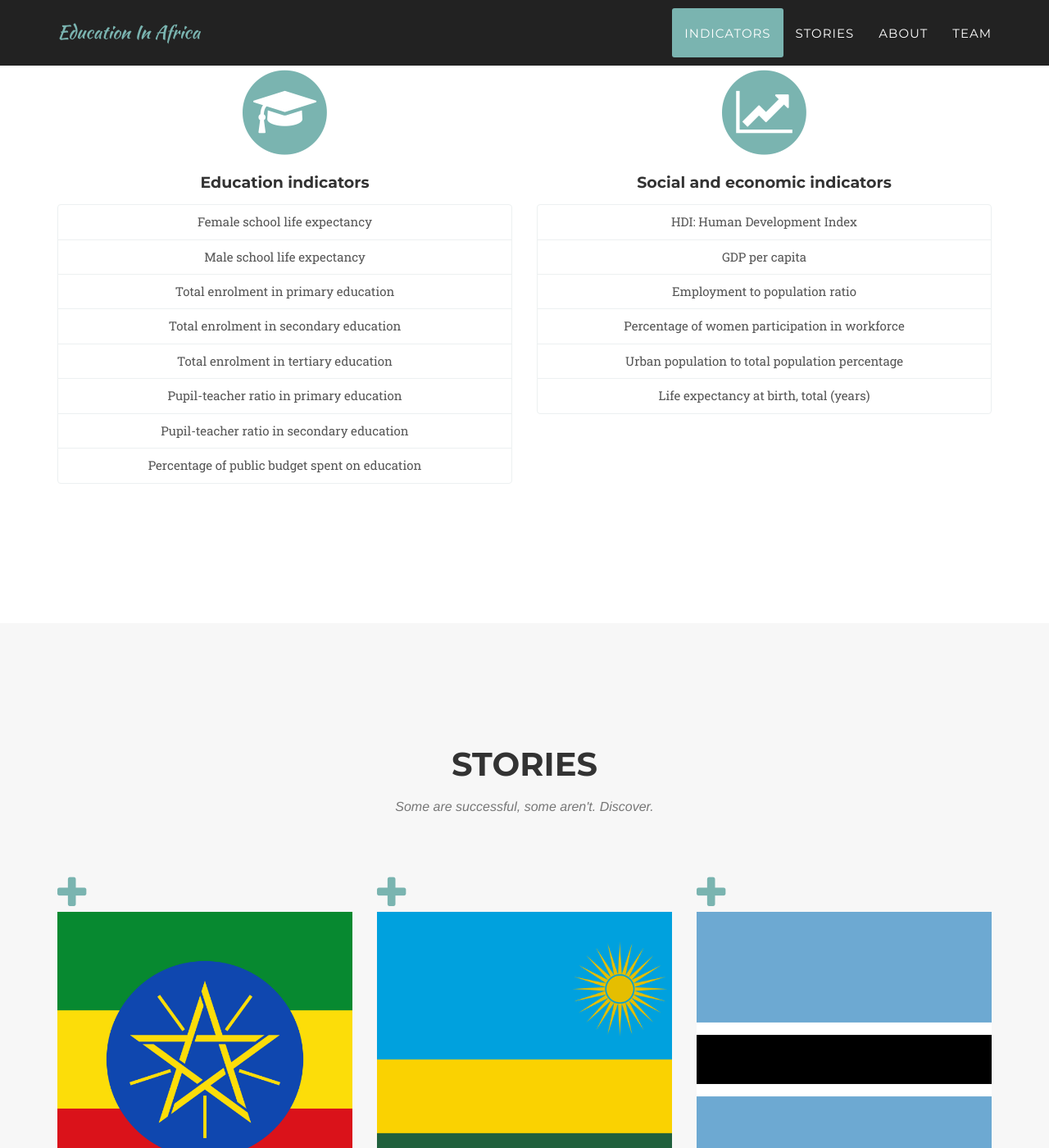
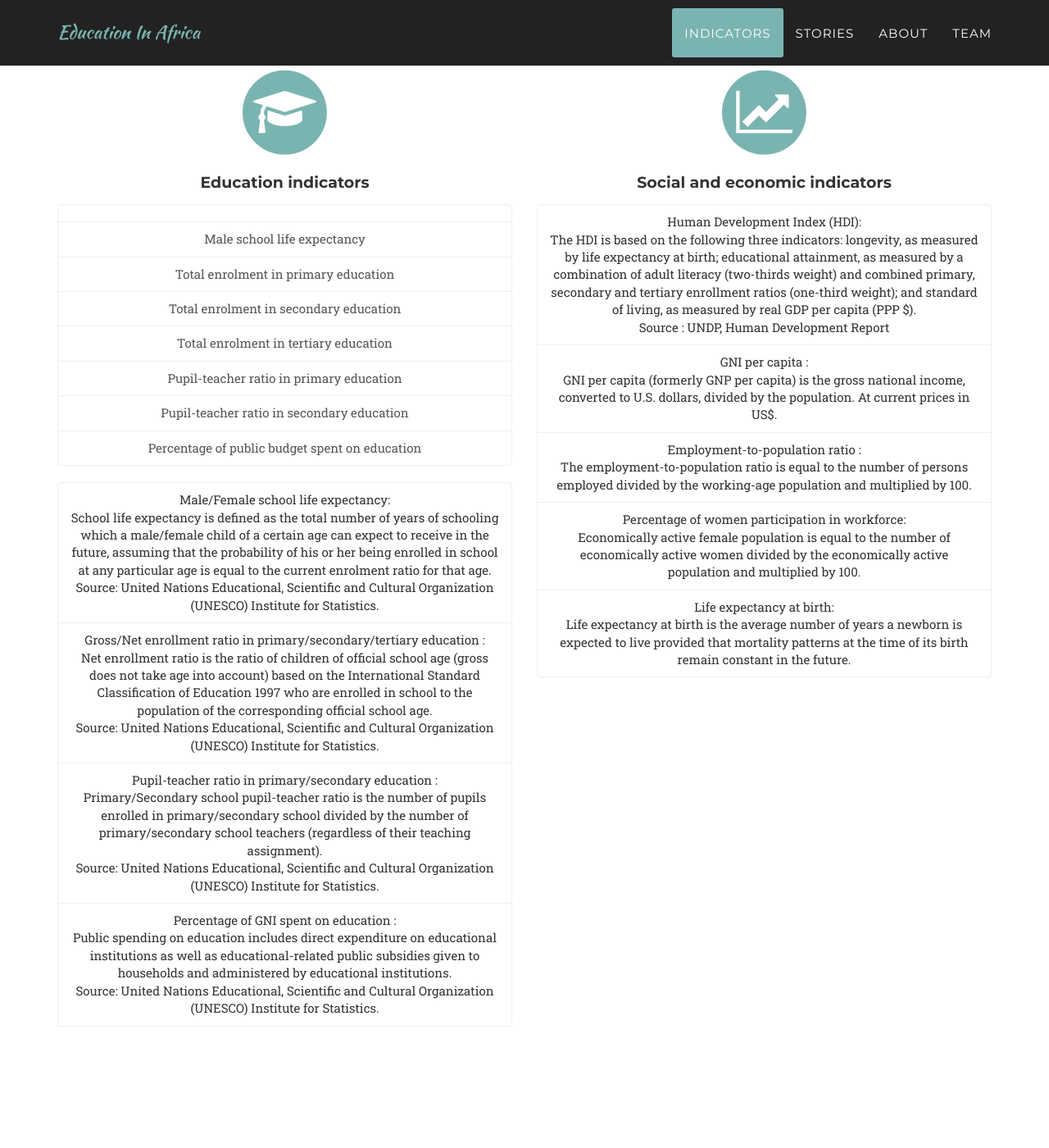
Before and after one commit to GhaliAmir/EducationInAfrica.github.io, a Jekyll site: the page built from index.html, in a window 1280 px wide and 1400 px high, scrolled down 1137 px. Shown: the whole window at 82% size. Built offline with Jekyll 4.4.1, drawn with Linux system fonts in a browser that asks for light colours; some web fonts are replaced.

Commit message:
Update indicator descriptions.

```diff
--- a/_includes/indicators.html
+++ b/_includes/indicators.html
@@ -15,7 +15,7 @@
         </span>
         <h4 class="service-heading">Education indicators</h4>
         <div class="list-group list-group-flush">
-          <a href="#" class="list-group-item list-group-item-action">Female school life expectancy</a>
+          <a href="#" class="list-group-item list-group-item-action"></a>
           <a href="#" class="list-group-item list-group-item-action">Male school life expectancy</a>
           <a href="#" class="list-group-item list-group-item-action">Total enrolment in primary education</a>
           <a href="#" class="list-group-item list-group-item-action">Total enrolment in secondary education</a>
@@ -24,6 +24,15 @@
           <a href="#" class="list-group-item list-group-item-action">Pupil-teacher ratio in secondary education</a>
           <a href="#" class="list-group-item list-group-item-action">Percentage of public budget spent on education</a>
         </div>
+        <ul class="list-group list-group-flush">
+          <li class="list-group-item">Male/Female school life expectancy: <br>School life expectancy is defined as the total number of years of schooling which a male/female child of a certain age can expect to receive in the future, assuming that the probability of his or her being enrolled in school at any particular age is equal to the current enrolment ratio for that age. <br>Source: United Nations Educational, Scientific and Cultural Organization (UNESCO) Institute for Statistics.</li>
+          <li class="list-group-item">Gross/Net enrollment ratio in primary/secondary/tertiary education : <br>Net enrollment ratio is the ratio of children of official school age (gross does not take age into account) based on the International Standard Classification of Education 1997 who are enrolled in school to the population of the corresponding official school age. <br>Source: United Nations Educational, Scientific and Cultural Organization (UNESCO) Institute for Statistics.</li>
+          <li class="list-group-item">Pupil-teacher ratio in primary/secondary education : <br>Primary/Secondary school pupil-teacher ratio is the number of pupils enrolled in primary/secondary school divided by the number of primary/secondary school teachers (regardless of their teaching assignment). <br>Source: United Nations Educational, Scientific and Cultural Organization (UNESCO) Institute for Statistics.</li>
+          <li class="list-group-item">Percentage of GNI spent on education : <br>Public spending on education includes direct expenditure on educational institutions as well as educational-related public subsidies given to households and administered by educational institutions. <br>Source: United Nations Educational, Scientific and Cultural Organization (UNESCO) Institute for Statistics.</li>
+        </ul>
+
+
+
       </div>
       <div class="col-md-6">
         <span class="fa-stack fa-4x">
@@ -31,13 +40,12 @@
           <i class="fa fa-line-chart fa-stack-1x fa-inverse"></i>
         </span>
         <h4 class="service-heading">Social and economic indicators</h4>
-        <div class="list-group list-group-flush">
-          <a href="#" class="list-group-item list-group-item-action">HDI: Human Development Index</a>
-          <a href="#" class="list-group-item list-group-item-action">GDP per capita</a>
-          <a href="#" class="list-group-item list-group-item-action">Employment to population ratio</a>
-          <a href="#" class="list-group-item list-group-item-action">Percentage of women participation in workforce</a>
-          <a href="#" class="list-group-item list-group-item-action">Urban population to total population percentage</a>
-          <a href="#" class="list-group-item list-group-item-action">Life expectancy at birth, total (years)</a>
+        <ul class="list-group list-group-flush">
+          <li class="list-group-item">Human Development Index (HDI): <br>The HDI is based on the following three indicators: longevity, as measured by life expectancy at birth; educational attainment, as measured by a combination of adult literacy (two-thirds weight) and combined primary, secondary and tertiary enrollment ratios (one-third weight); and standard of living, as measured by real GDP per capita (PPP $). <br>Source : UNDP, Human Development Report</li>
+            <li class="list-group-item">GNI per capita : <br>GNI per capita  (formerly GNP per capita) is the gross national income, converted to U.S. dollars, divided by the population. At current prices in US$.</li>
+            <li class="list-group-item">Employment-to-population ratio : <br>The employment-to-population ratio is equal to the number of persons employed divided by the working-age population and multiplied by 100.</li>
+            <li class="list-group-item">Percentage of women participation in workforce:<br>Economically active female population is equal to the number of economically active women divided by the economically active population and multiplied by 100.</li>
+            <li class="list-group-item">Life expectancy at birth:<br>Life expectancy at birth is the average number of years a newborn is expected to live provided that mortality patterns at the time of its birth remain constant in the future.</li>
+          </ul>
         </div>
-      </div>
-    </section>
+      </section>
```
